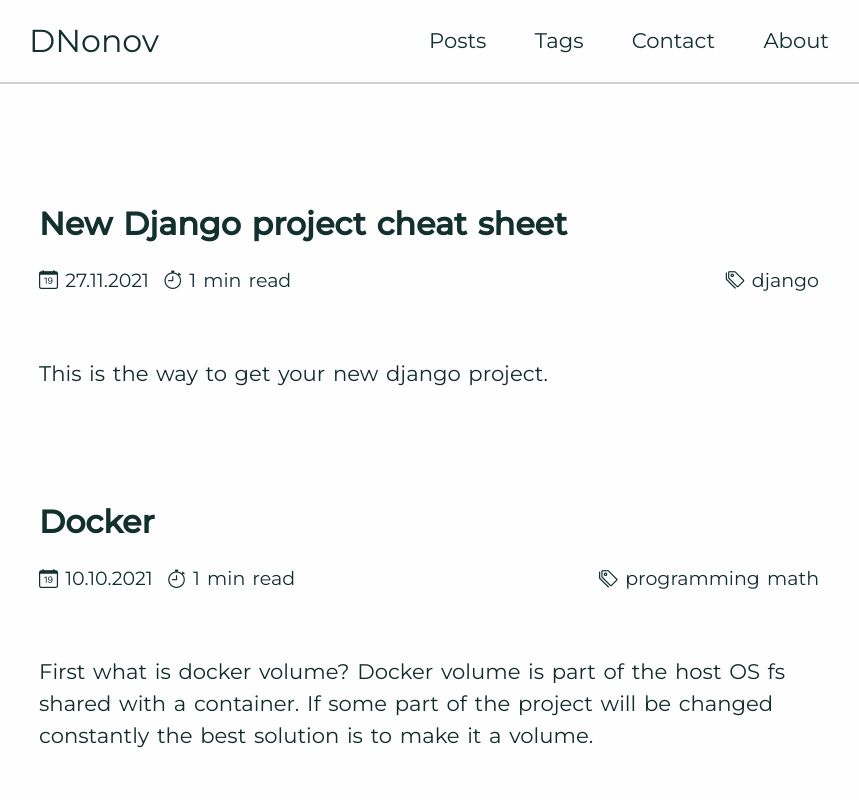
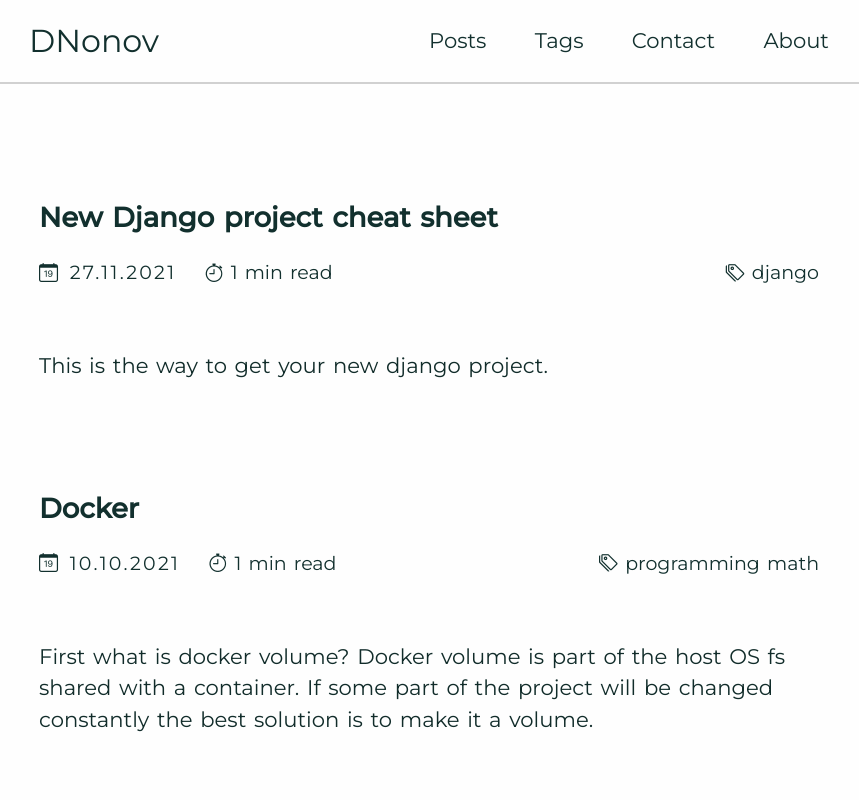
Before and after one commit to DNonov/blog, a Next.js app: page / in a window 1280 px wide. Shown: the top 800 px of the page, without its empty margins (211-1070 px from the left). Built offline with nearby package versions, Linux system fonts and the light colour scheme.

Commit message:
Add letter spacing to post's date

```diff
--- a/components/BlogPostTitleSection.jsx
+++ b/components/BlogPostTitleSection.jsx
@@ -8,9 +8,13 @@ export default function BlogPostTitleSection({data}) {
         <h2 className="post-title">{data.title}</h2>
       </Link>
       <div className="post-metadata">
-        <span className="post-publish-date">
-          <i className="bi bi-calendar-date"></i>&nbsp;{data.publishDate} &nbsp;
-          <i className="bi bi-stopwatch"></i>&nbsp;{timeToFinishReading(data.content)} min read
+        <span className="date-and-read">
+          <span className="post-publish-date">
+            <i className="bi bi-calendar-date"></i>&nbsp;{data.publishDate} &nbsp;&nbsp;
+          </span>
+          <span className="post-read-time">
+            <i className="bi bi-stopwatch"></i>&nbsp;{timeToFinishReading(data.content)} min read
+          </span>
         </span>
           <span className="post-tags"><i className="bi bi-tags"></i>&nbsp;{data.tags}</span>
       </div>
--- a/styles/BlogPostTitleSection.css
+++ b/styles/BlogPostTitleSection.css
@@ -29,3 +29,34 @@
 li > .post-title-section {
   margin-bottom: 2em;
 }
+
+.date-and-read {
+  display: flex;
+}
+
+.post-publish-date {
+  letter-spacing: 0.12em;
+}
+
+/* XS devices (normal phones, 300px and up) */
+@media only screen and (min-width: 300px) {
+  .post-title {
+    font-size: 1.3em;
+  }
+}
+
+/* S devices (portrait tablets and large phones, 600px and up) */
+@media only screen and (min-width: 600px) {
+}
+
+/* M devices (landscape tablets, 768px and up) */
+@media only screen and (min-width: 768px) {
+}
+
+/* L devices (laptops/desktops, 992px and up) */
+@media only screen and (min-width: 992px) {
+}
+
+/* XL devices (large laptops and desktops, 1200px and up) */
+@media only screen and (min-width: 1200px) {
+}
```
